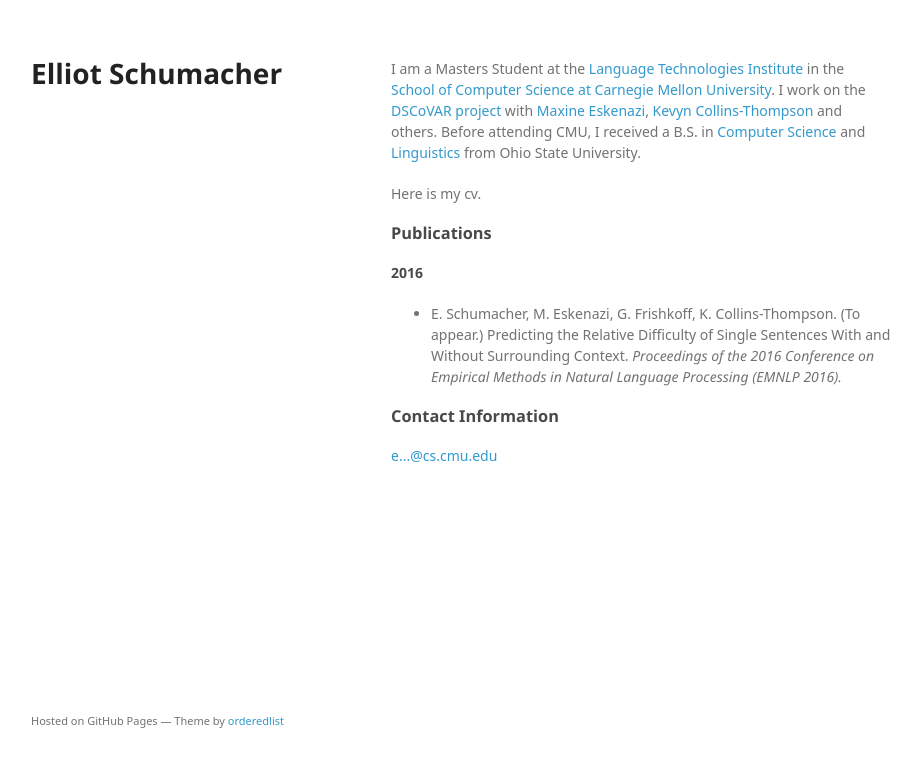
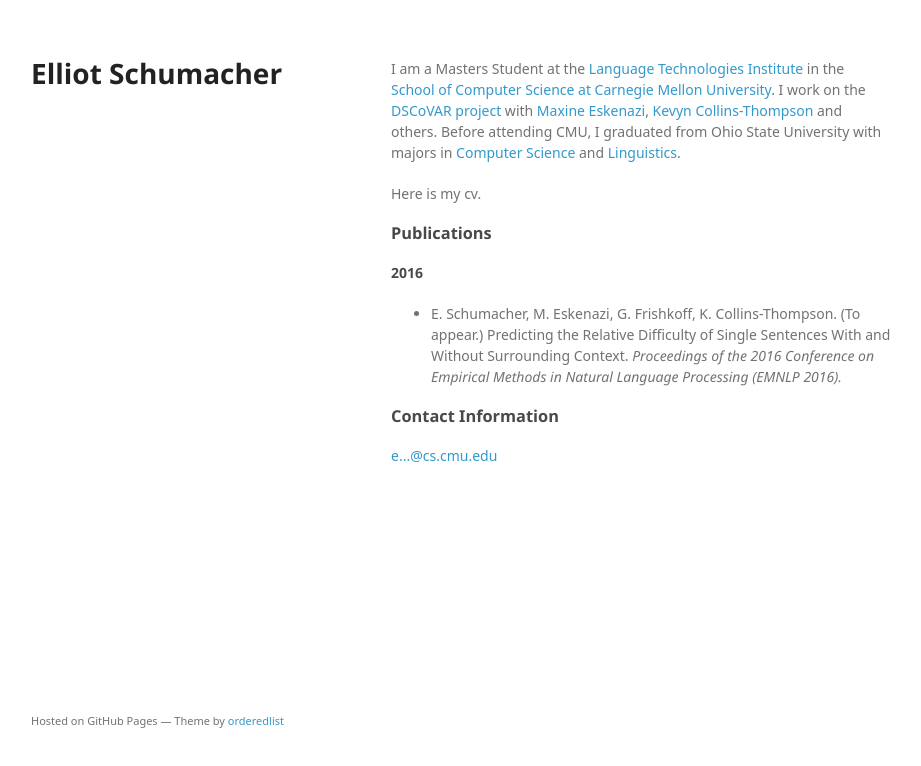
Before and after one commit to elliotschu/elliotschu.github.io, a plain HTML site: page index.html in a window 1280 px wide. Shown: the whole page, without its empty margins (179-1100 px from the left). Drawn offline with Linux system fonts and the light colour scheme; a web font is replaced by a local one.

Commit message:
Update index.html

```diff
--- a/index.html
+++ b/index.html
@@ -22,7 +22,7 @@
       <!--img src="http://elliotschu.com/images/profile.png" alt="Profile Pic"-->
       </header>
       <section>
-        <p>I am a Masters Student at the <a href="http://www.lti.cs.cmu.edu/">Language Technologies Institute</a> in the <a href="http://www.cs.cmu.edu/">School of Computer Science at Carnegie Mellon University</a>.  I work on the <a href="http://dscovar.org/index.html">DSCoVAR project</a> with <a href="http://www.cs.cmu.edu/%7Emax/">Maxine Eskenazi</a>, <a href="http://www-personal.umich.edu/%7Ekevynct/">Kevyn Collins-Thompson</a> and others.  Before attending CMU, I received a B.S. in <a href="https://cse.osu.edu/">Computer Science</a> and <a href="http://linguistics.osu.edu/">Linguistics</a> from Ohio State University.</p>
+        <p>I am a Masters Student at the <a href="http://www.lti.cs.cmu.edu/">Language Technologies Institute</a> in the <a href="http://www.cs.cmu.edu/">School of Computer Science at Carnegie Mellon University</a>.  I work on the <a href="http://dscovar.org/index.html">DSCoVAR project</a> with <a href="http://www.cs.cmu.edu/%7Emax/">Maxine Eskenazi</a>, <a href="http://www-personal.umich.edu/%7Ekevynct/">Kevyn Collins-Thompson</a> and others.  Before attending CMU, I graduated from Ohio State University with majors in <a href="https://cse.osu.edu/">Computer Science</a> and <a href="http://linguistics.osu.edu/">Linguistics</a>.</p>
 
 <p>
 Here is my cv.</p>
```
